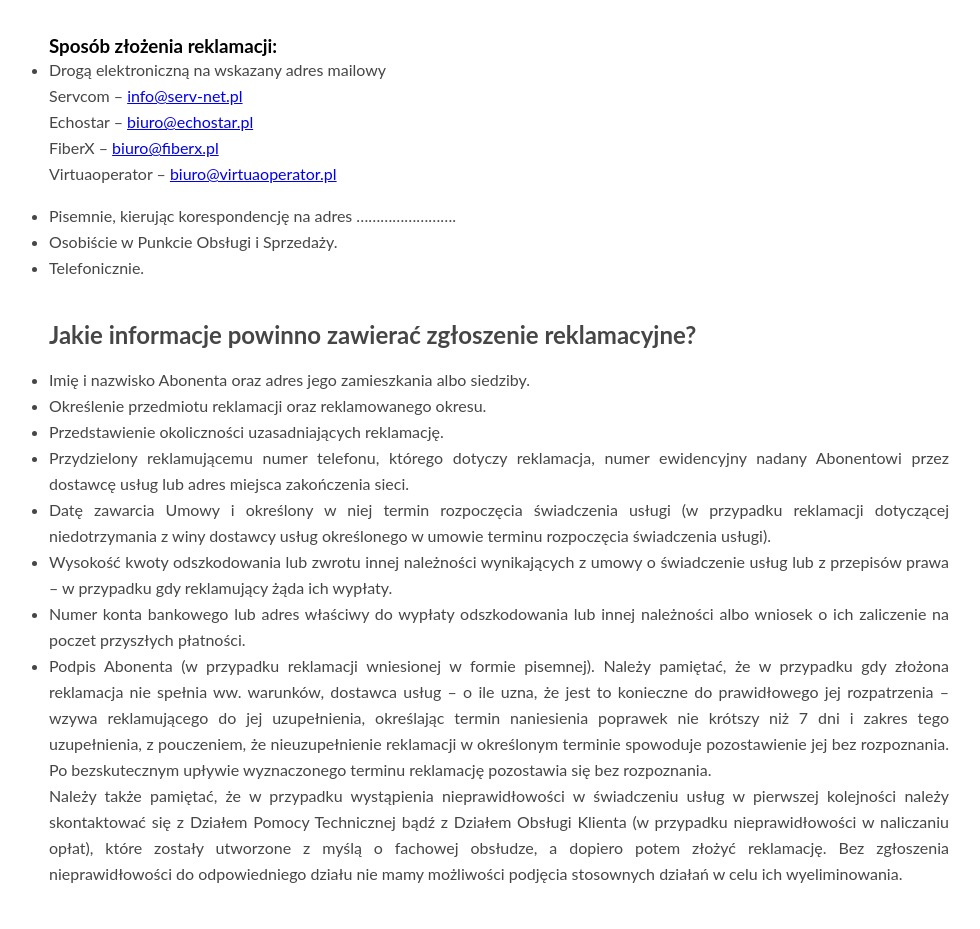
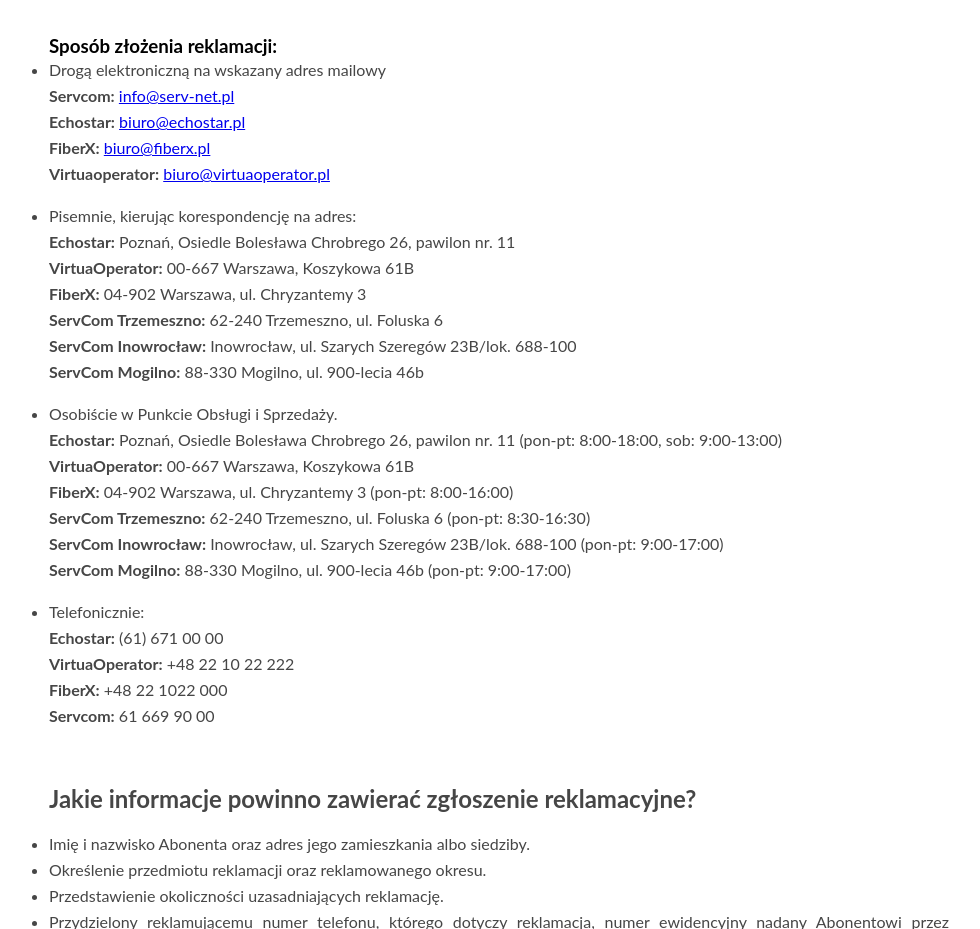
Before and after one commit to michalbajerski/michalbajerski.github.io, a plain HTML site: page reklamacje.html in a window 1280 px wide. Shown: the part 372-1301 px from the top of the page, without its empty margins (141-1121 px from the left). Drawn offline with Linux system fonts and the light colour scheme.

Commit message:
Update reklamacje and kontakt

```diff
--- a/reklamacje.html
+++ b/reklamacje.html
@@ -25,13 +25,31 @@
         <h3>Sposób złożenia reklamacji:</h3>
             <ul>
                 <li>Drogą elektroniczną na wskazany adres mailowy</li>
-                <p>Servcom – <a href="mailto:info@serv-net.pl">info@serv-net.pl</a><br>
-                    Echostar – <a href="mailto:biuro@echostar.pl">biuro@echostar.pl</a><br>
-                    FiberX – <a href="mailto:biuro@fiberx.pl">biuro@fiberx.pl</a><br>
-                    Virtuaoperator – <a href="mailto:biuro@virtuaoperator.pl">biuro@virtuaoperator.pl</a></p>
-                <li>Pisemnie, kierując korespondencję na adres …………………….</li>
+                <p><b>Servcom:</b> <a href="mailto:info@serv-net.pl">info@serv-net.pl</a><br>
+                    <b>Echostar:</b> <a href="mailto:biuro@echostar.pl">biuro@echostar.pl</a><br>
+                    <b>FiberX:</b> <a href="mailto:biuro@fiberx.pl">biuro@fiberx.pl</a><br>
+                    <b>Virtuaoperator:</b> <a href="mailto:biuro@virtuaoperator.pl">biuro@virtuaoperator.pl</a></p>
+                <li>Pisemnie, kierując korespondencję na adres:</li>
+                <p><b>Echostar:</b> Poznań, Osiedle Bolesława Chrobrego 26, pawilon nr. 11<br>
+                    <b>VirtuaOperator:</b> 00-667 Warszawa, Koszykowa 61B<br>
+                    <b>FiberX:</b> 04-902 Warszawa, ul. Chryzantemy 3<br>
+                    <b>ServCom Trzemeszno:</b> 62-240 Trzemeszno, ul. Foluska 6<br>
+                    <b>ServCom Inowrocław:</b> Inowrocław, ul. Szarych Szeregów 23B/lok. 688-100<br>
+                    <b>ServCom Mogilno:</b> 88-330 Mogilno, ul. 900-lecia 46b</p>
                 <li>Osobiście w Punkcie Obsługi i Sprzedaży.</li>
-                <li>Telefonicznie.</li>
+                <p><b>Echostar:</b> Poznań, Osiedle Bolesława Chrobrego 26, pawilon nr. 11 (pon-pt: 8:00-18:00, sob: 9:00-13:00)<br>
+                    <b>VirtuaOperator:</b> 00-667 Warszawa, Koszykowa 61B<br>
+                    <b>FiberX:</b> 04-902 Warszawa, ul. Chryzantemy 3 (pon-pt: 8:00-16:00)<br>
+                    <b>ServCom Trzemeszno:</b> 62-240 Trzemeszno, ul. Foluska 6 (pon-pt: 8:30-16:30)<br>
+                    <b>ServCom Inowrocław:</b> Inowrocław, ul. Szarych Szeregów 23B/lok. 688-100 (pon-pt: 9:00-17:00)<br>
+                    <b>ServCom Mogilno:</b> 88-330 Mogilno, ul. 900-lecia 46b (pon-pt: 9:00-17:00)</p>
+                <li>Telefonicznie:</li>
+                <p>
+                    <b>Echostar:</b> (61) 671 00 00<br>
+                    <b>VirtuaOperator:</b> +48 22 10 22 222<br>
+                    <b>FiberX:</b> +48 22 1022 000<br>
+                    <b>Servcom:</b> 61 669 90 00
+                </p>
             </ul>
     <br><br>
     <h2>Jakie informacje powinno zawierać zgłoszenie reklamacyjne?</h2>
```
Also changed, not shown: components/cards-kontakt.js (+20 -6 lines).
